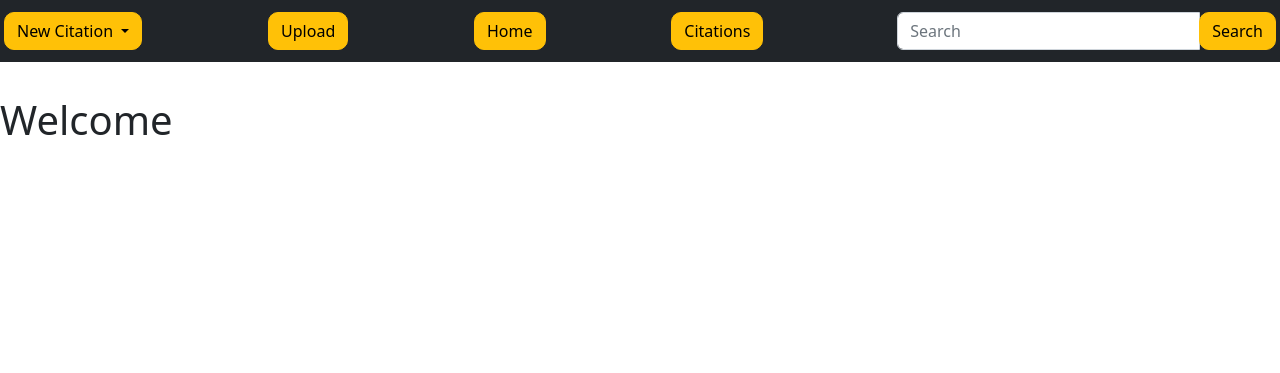
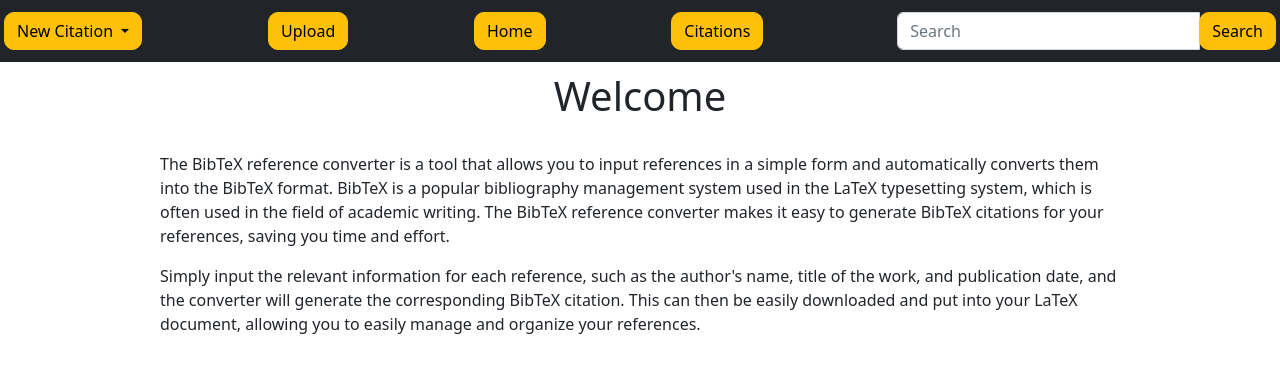
Before and after one commit to opturtio/Kumpulan-Kovat, a Flask app: page / in a window 1280 px wide. Shown: the top 373 px of the page. Run offline with Flask 3, Linux system fonts and the light colour scheme.

Commit message:
Added description for index.html

```diff
--- a/bibtex_generator/templates/index.html
+++ b/bibtex_generator/templates/index.html
@@ -3,9 +3,23 @@
 {% block title %}BibteX Generator{% endblock %}
 
 {% block content %}
+<div class="d-flex aligns-items-center justify-content-center">
+    <h1>Welcome</h1>
+</div>
 <br>
-<h1>Welcome</h1>
+<div class="mx-auto w-75" >
+    <p>The BibTeX reference converter is a tool that allows
+        you to input references in a simple form and automatically converts
+        them into the BibTeX format. BibTeX is a popular bibliography management system
+        used in the LaTeX typesetting system, which is often used in the field of academic writing.
+        The BibTeX reference converter makes it easy to generate BibTeX citations for your references,
+        saving you time and effort.</p>
 
-
+    <p>Simply input the relevant information for each reference,
+        such as the author's name, title of the work, and publication date,
+        and the converter will generate the corresponding BibTeX citation.
+        This can then be easily downloaded and put into your LaTeX document,
+        allowing you to easily manage and organize your references.</p>
+</div>
 
 {% endblock %}
```
